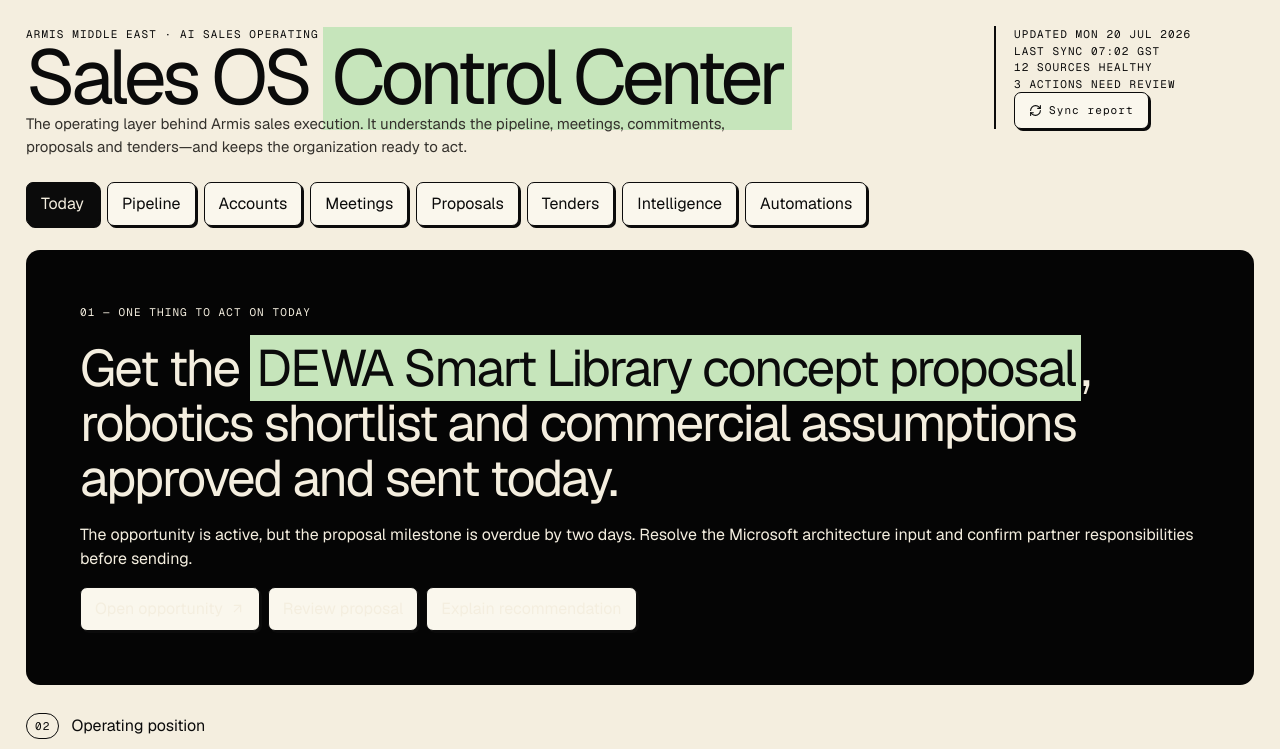
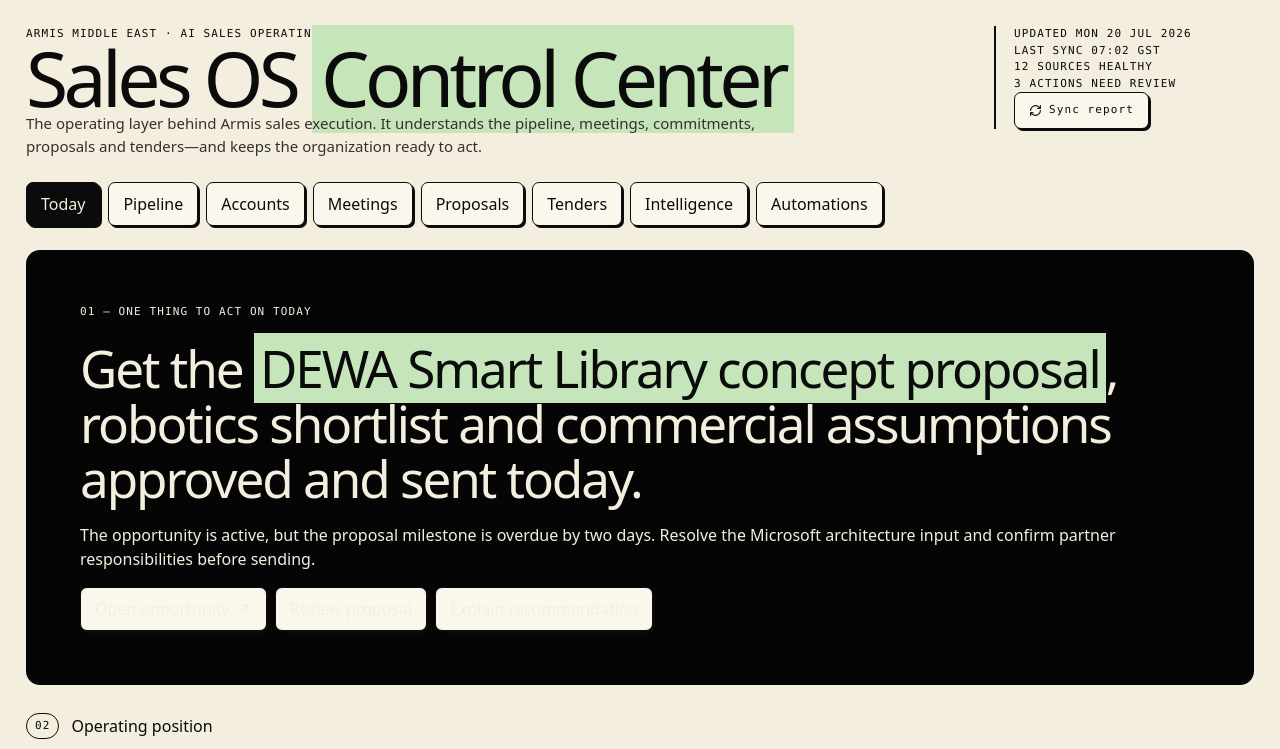
Before and after one commit to Profitech123/armis-sales-os, a Next.js app: page / in a window 1280 px wide. Shown: the top 749 px of the page. Built offline with nearby package versions, Linux system fonts and the light colour scheme.

Commit message:
Remove external font dependency from production builds

```diff
--- a/src/app/layout.tsx
+++ b/src/app/layout.tsx
@@ -1,19 +1,19 @@
 import type { Metadata } from "next";
-import { Geist, Geist_Mono } from "next/font/google";
 import "./globals.css";
-
-const geist = Geist({ variable: "--font-sans", subsets: ["latin"] });
-const geistMono = Geist_Mono({ variable: "--font-mono", subsets: ["latin"] });
 
 export const metadata: Metadata = {
   title: "Armis Sales OS",
   description: "AI-powered sales intelligence control center for Armis Middle East.",
 };
 
-export default function RootLayout({ children }: Readonly<{ children: React.ReactNode }>) {
+export default function RootLayout({
+  children,
+}: Readonly<{
+  children: React.ReactNode;
+}>) {
   return (
     <html lang="en">
-      <body className={`${geist.variable} ${geistMono.variable}`}>{children}</body>
+      <body>{children}</body>
     </html>
   );
 }
```
